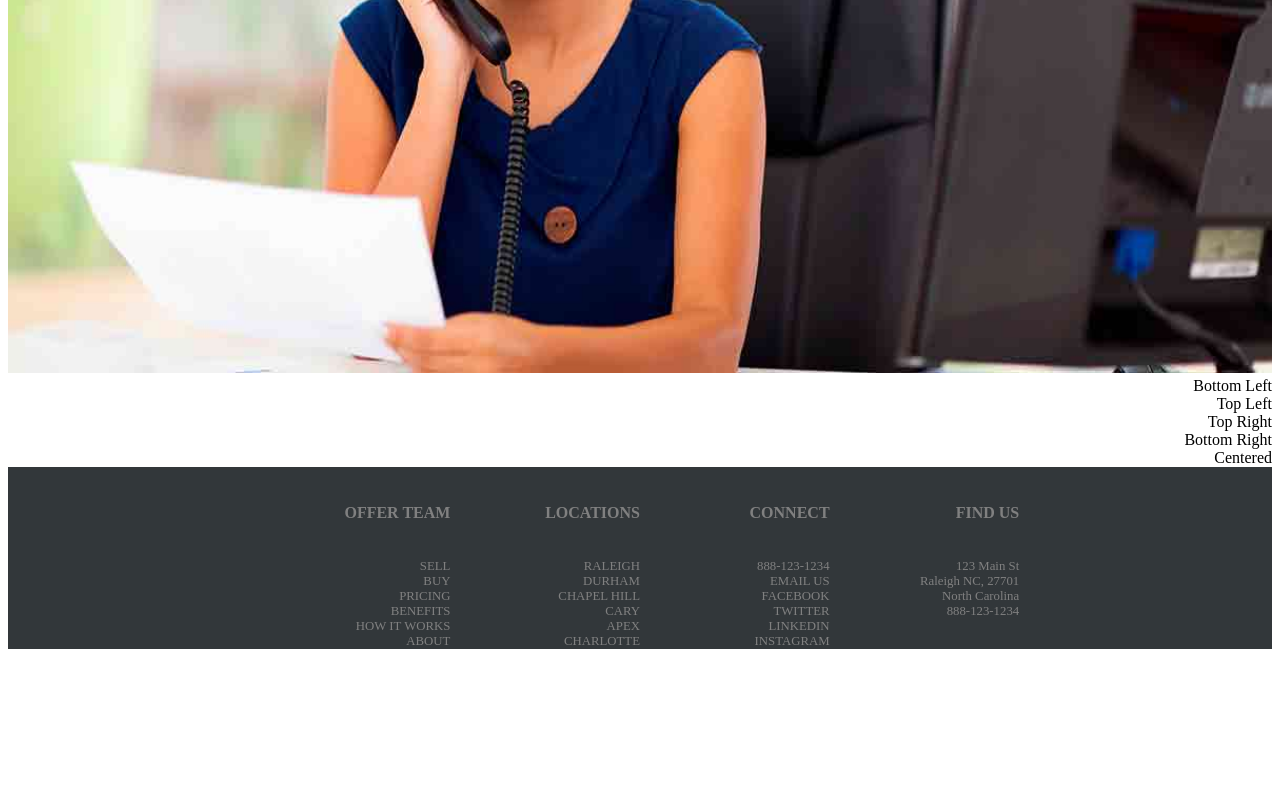
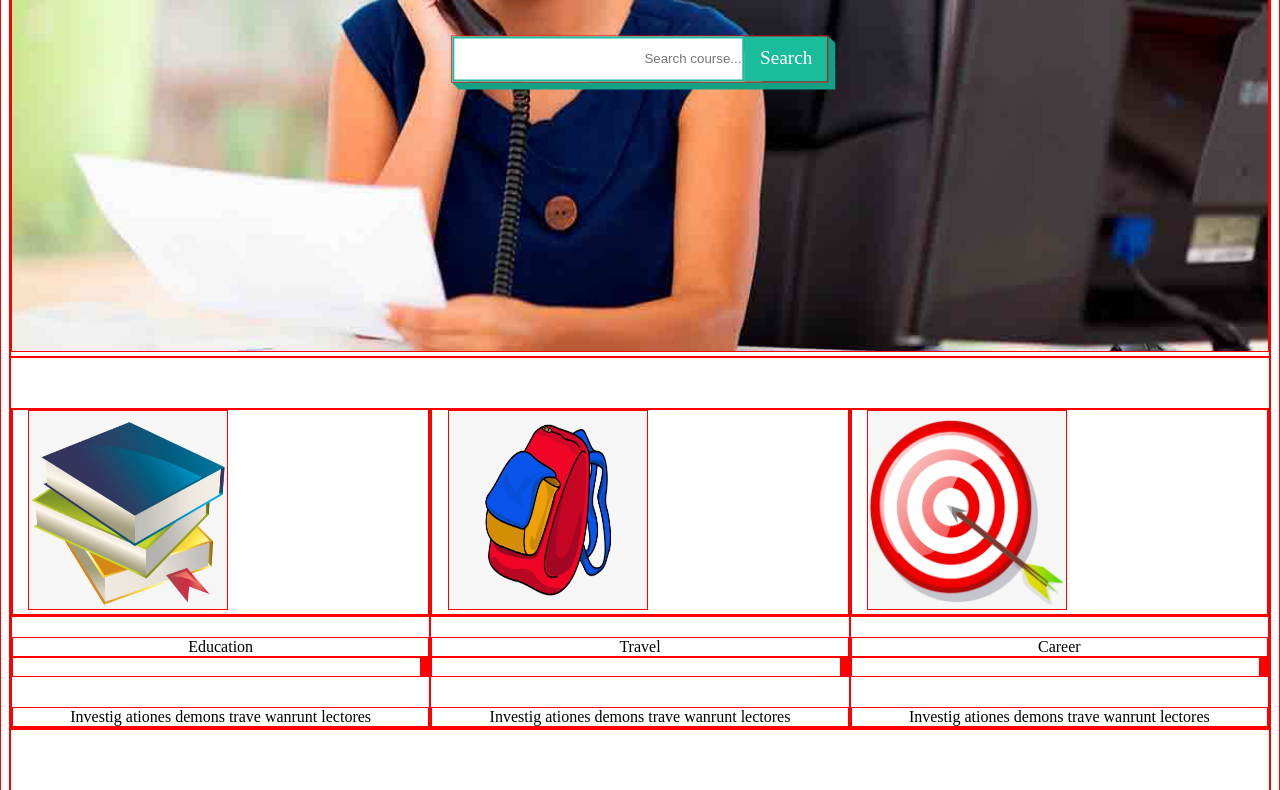
Before and after one commit to danirubio17/elearning-, a plain HTML site: page index.html in a window 1280 px wide. Shown: the part 485-1275 px from the top of the page. Before the commit the page ends 1142 px from the top, so only its background shows below. Drawn offline with Linux system fonts and the light colour scheme.

Commit message:
elearning

```diff
--- a/index.html
+++ b/index.html
@@ -11,13 +11,13 @@
   <body>
 
     <div id="header">
-      <ul><li><img class= "telefono" src= "fotol.png"
-        <i class="fa-thin fa-phone-volume"></i>
+      <ul>
+        <li>
+          <img class= "telefono" src= "fotol.png">
+          <i class="fa-thin fa-phone-volume"></i>
+        </li>
         <li>0123-456-789</li>
         <li>Login | SING UP</li>
-
-
-
       </ul>
     </div>
 
@@ -36,76 +36,89 @@
     </div>
 
 
-
-    <div id="content">
-      <div class="container">
-        <img src="ser-secretaria.jpg" width="100%" height="700px">
-        <div class="bottom-left">Bottom Left</div>
-        <div class="top-left">Top Left</div>
-        <div class="top-right">Top Right</div>
-        <div class="bottom-right">Bottom Right</div>
-        <div class="centered">Centered</div>
+    <div class="container">
+      <img src="ser-secretaria.jpg"/>
+      <div class="texto-medio">Online TEFL courses</div>
+      <div class="texto-abajo">and post graduation job placements</div>
+      <div class="field" id="searchform">
+      <input type="text" id="searchterm" placeholder="Search course..."/>
+      <button type="button" id="search">Search</button>
       </div>
     </div>
 
+    <div id="cartas">
+      <div class="card">
+        <div class="card-image1">
+          <img src="libros.jpeg"></img>
+        </div>
+        <div class="card-title"></div>
+        <div class="card-subtitle">Education</div>
+        <div class="card-reviews">
+          <span></span>
+          <span class="card-likes"></span>
+          <span></span>
+          <span class="card-views"></span>
+        </div>
+        <div class="card-footer">
+          Investig ationes demons trave wanrunt lectores
+        </div>
+      </div>
 
-  </div>
+      <div class="card">
+        <div class="card-image1">
+          <img src="mochila.jpeg"></img>
+        </div>
+        <div class="card-title"></div>
+        <div class="card-subtitle">Travel</div>
+        <div class="card-reviews">
+          <span></span>
+          <span class="card-likes"></span>
+          <span></span>
+          <span class="card-views"></span>
+        </div>
+        <div class="card-footer">
+          Investig ationes demons trave wanrunt lectores
+        </div>
+      </div>
 
-    <div id="footer">
-       <div class=""></div>
-       <div class="footer-columns">
+        <div class="card">
+          <div class="card-image1">
+            <img src="arco2.jpeg"></img>
+          </div>
+          <div class="card-title"></div>
+          <div class="card-subtitle">Career</div>
+          <div class="card-reviews">
+            <span></span>
+            <span class="card-likes"></span>
+            <span></span>
+            <span class="card-views"></span>
+          </div>
+          <div class="card-footer">
+            Investig ationes demons trave wanrunt lectores
+          </div>
+        </div>
 
-         <div class="footer-column">
-           <h6>OFFER TEAM</h6>
-           <ul>
-             <li>SELL</li>
-             <li>BUY</li>
-             <li>PRICING</li>
-             <li>BENEFITS</li>
-             <li>HOW IT WORKS</li>
-             <li>ABOUT</li>
-           </ul>
-         </div>
-         <div class="footer-column">
-           <h6>LOCATIONS</h6>
-           <ul>
-             <li>RALEIGH</li>
-             <li>DURHAM</li>
-             <li>CHAPEL HILL</li>
-             <li>CARY</li>
-             <li>APEX</li>
-             <li>CHARLOTTE</li>
-           </ul>
-         </div>
-         <div class="footer-column">
-           <h6>CONNECT</h6>
-           <ul>
-             <li>888-123-1234</li>
-             <li>EMAIL US</li>
-             <li>FACEBOOK</li>
-             <li>TWITTER</li>
-             <li>LINKEDIN</li>
-             <li>INSTAGRAM</li>
-           </ul>
-         </div>
-         <div class="footer-column">
-           <h6>FIND US</h6>
-           <ul>
-             <li>123 Main St</li>
-             <li>Raleigh NC, 27701</li>
-             <li>North Carolina</li>
-             <li>888-123-1234</li>
-           </ul>
-         </div>
+      </div>
 
-       </div>
-       <div class=""></div>
+      <div id="barra">
+        <div class="titulo">Our E-Learning Courses</div>
+      </div>
 
+      <div id="menu2">
+        <ul>
+        <li><h1>E-Learing </h1>
+          <li>Home</li>
+          <li>Courses</li>
+          <li>Videos</li>
+          <li>Travel</li>
+          <li>Career</li>
+          <li>Blog</li>
+          <li>Contact US</li>
+        </ul>
 
-     </div>
+      </div>
 
 
 
-    </div>
   </body>
 </html>
--- a/style.css
+++ b/style.css
@@ -2,7 +2,7 @@
 * {
   box-sizing: border-box;
 
-  /*border: thin solid ;*/
+  border: thin solid red;
   text-align: right;
 }
 
@@ -41,118 +41,135 @@
   width: 20px;
 }
 
-@media (max-width: 1024px) {
+.container {
+  position: relative;
+  text-align: center;
+  color: white;
+}
+
+.container img {
+width: 100%;
+max-width: 100%;
+}
 
 
-#menu > ul > li {
-    display: block;
-    padding: 0.2em;
-  }
-
-#main {
-    grid-template-columns: 1fr;
-  }
-
-#footer {
-    grid-template-columns: 1fr;
-  }
-
-.footer-columns {
-    grid-template-columns: 1fr;
-  }
+.texto-medio {
+  position: absolute;
+  top: 30%;
+  left: 50%;
+  transform: translate(-50%, -50%);
+  color: #00ff11;
+  font-weight: 600;
+  font-size: 60px;
 
 }
 
-#footer {
-  background-color: #32373a;
-  color: gray;
-  display: grid;
-  grid-template-columns: 1fr 3fr 1fr;
+.texto-abajo {
+  position: absolute;
+  top: 40%;
+  left: 50%;
+  transform: translate(-50%, -50%);
+  color: white;
+  font-weight: 600;
+  font-size: 40px;
 }
 
-#footer h6 {
-  font-size: 1em;
-}
-
-#footer ul {
-  font-size: 0.8em;
+.field {
+  display:flex;
+  position:relative;
+  margin:2em auto;
+  width:30%;
+  flex-direction:row;
+  box-shadow:
+   1px 1px 0 rgb(22, 160, 133),
+   2px 2px 0 rgb(22, 160, 133),
+   3px 3px 0 rgb(22, 160, 133),
+   4px 4px 0 rgb(22, 160, 133),
+   5px 5px 0 rgb(22, 160, 133),
+   6px 6px 0 rgb(22, 160, 133),
+   7px 7px 0 rgb(22, 160, 133)
+  ;
 }
 
 
-.footer-columns {
-  display: grid;
-  grid-template-columns: 1fr 1fr 1fr 1fr;
+.field>button {
+  display:block;
+  font:1.2em '';
 }
 
-.footer-column ul {
-  list-style-type: none;
+.field>input[type=text] {
+  flex:1;
+  padding:0.1em;
+  border:0.2em solid rgb(26, 188, 156);
+}
+
+.field>button {
+  padding:0.6em 0.8em;
+  background-color:rgb(26, 188, 156);
+  color:white;
+  border:none;
+}
+
+.field {
+  position: absolute;
+  top: 50%;
+  left: 50%;
+  transform: translate(-50%, -50%);
+}
+
+.card-image1 img {
+  width: 200px;
+  height: 200px;
+  top: 0%;
+  left: 30%;
+  transform: translate(-100%, -0%);
+
+}
+
+#cartas {
+  display: grid;
+  grid-template-columns: 1fr 1fr 1fr;
+}
+.card-subtitle {
+  text-align: center;
+  margin-top: 20px;
+}
+
+.card-footer {
+  text-align: center;
+}
+
+.card {
+  margin-top: 50px;
+}
+
+.card-footer {
+  margin-top: 30px;
+}
+
+.titulo {
+  text-align: center;
+  margin-top: 70px;
+  color: #black;
+  font-weight: 400;
+  font-size: 40px;
+}
+
+#menu2 {
+  background-color: white;
+  color: black;
+}
+
+#menu2 > ul {
   margin: 0;
   padding: 0;
+  list-style-type: none;
+
 }
 
-@media (max-width: 1024px) {
+#menu2 > ul > li {
+  display: inline-block;
+  padding: 0.8em;
+  text-align: left;
 
-  #menu > ul > li {
-    display: block;
-    padding: 0.2em;
-  }
-
-  #search-bar {
-    float: none;
-    border-left: none !important;
-  }
-
-  #main {
-    grid-template-columns: 1fr;
-  }
-
-  #footer {
-    grid-template-columns: 1fr;
-  }
-
-  .footer-columns {
-    grid-template-columns: 1fr;
-  }
-
-  /* Container holding the image and the text */
- .container {
-   position: relative;
-   text-align: center;
-   color: white;
- }
-
- /* Bottom left text */
- .bottom-left {
-   position: absolute;
-   bottom: 8px;
-   left: 16px;
- }
-
- /* Top left text */
- .top-left {
-   position: absolute;
-   top: 8px;
-   left: 16px;
- }
-
- /* Top right text */
- .top-right {
-   position: absolute;
-   top: 8px;
-   right: 16px;
- }
-
- /* Bottom right text */
- .bottom-right {
-   position: absolute;
-   bottom: 8px;
-   right: 16px;
- }
-
- /* Centered text */
- .centered {
-   position: absolute;
-   top: 50%;
-   left: 50%;
-   transform: translate(-50%, -50%);
- }
+}
```
Also changed, not shown: arco.jpg (added), arco2.jpeg (added), libros.jpeg (added), mochila.jpeg (added).
